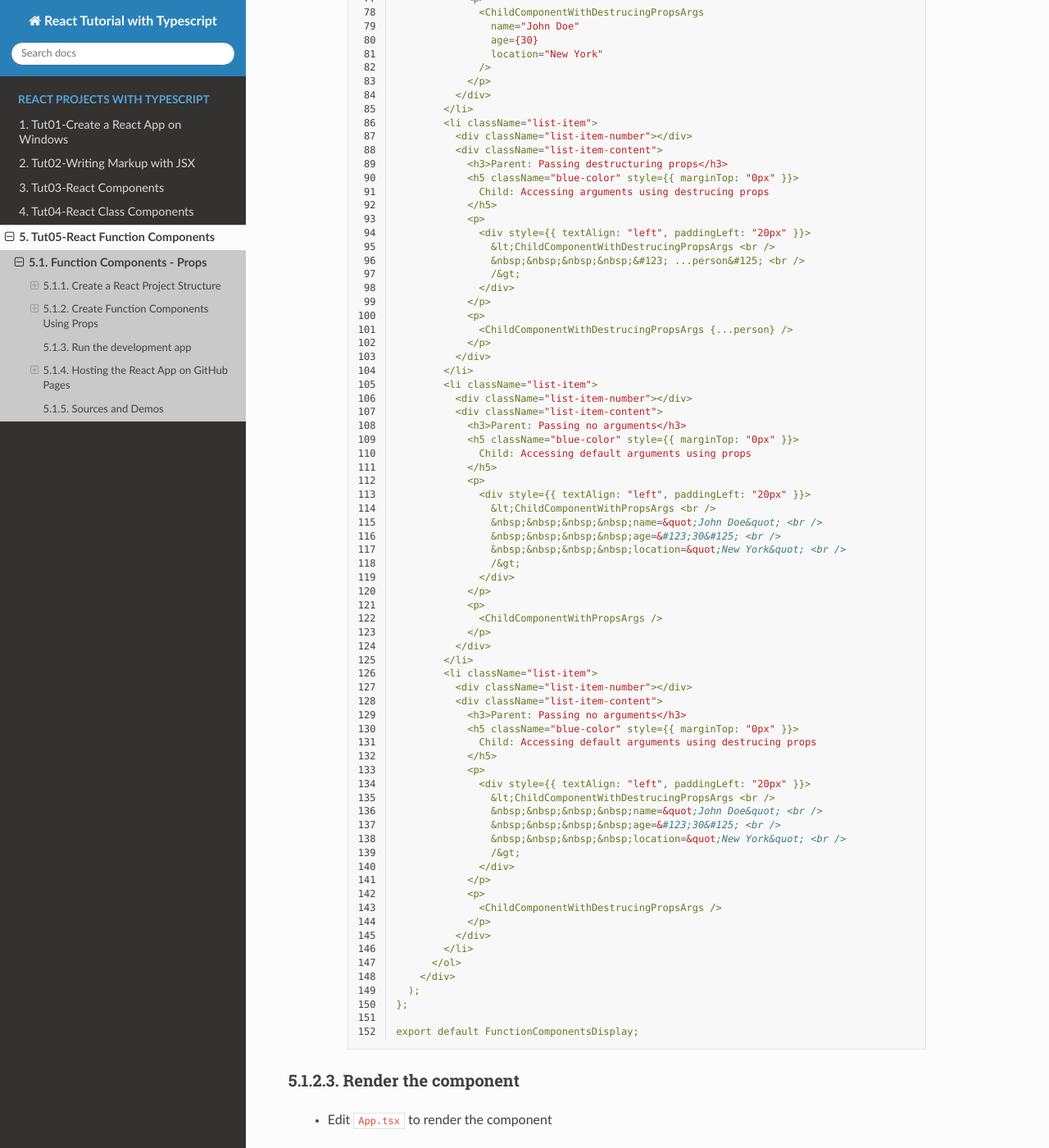
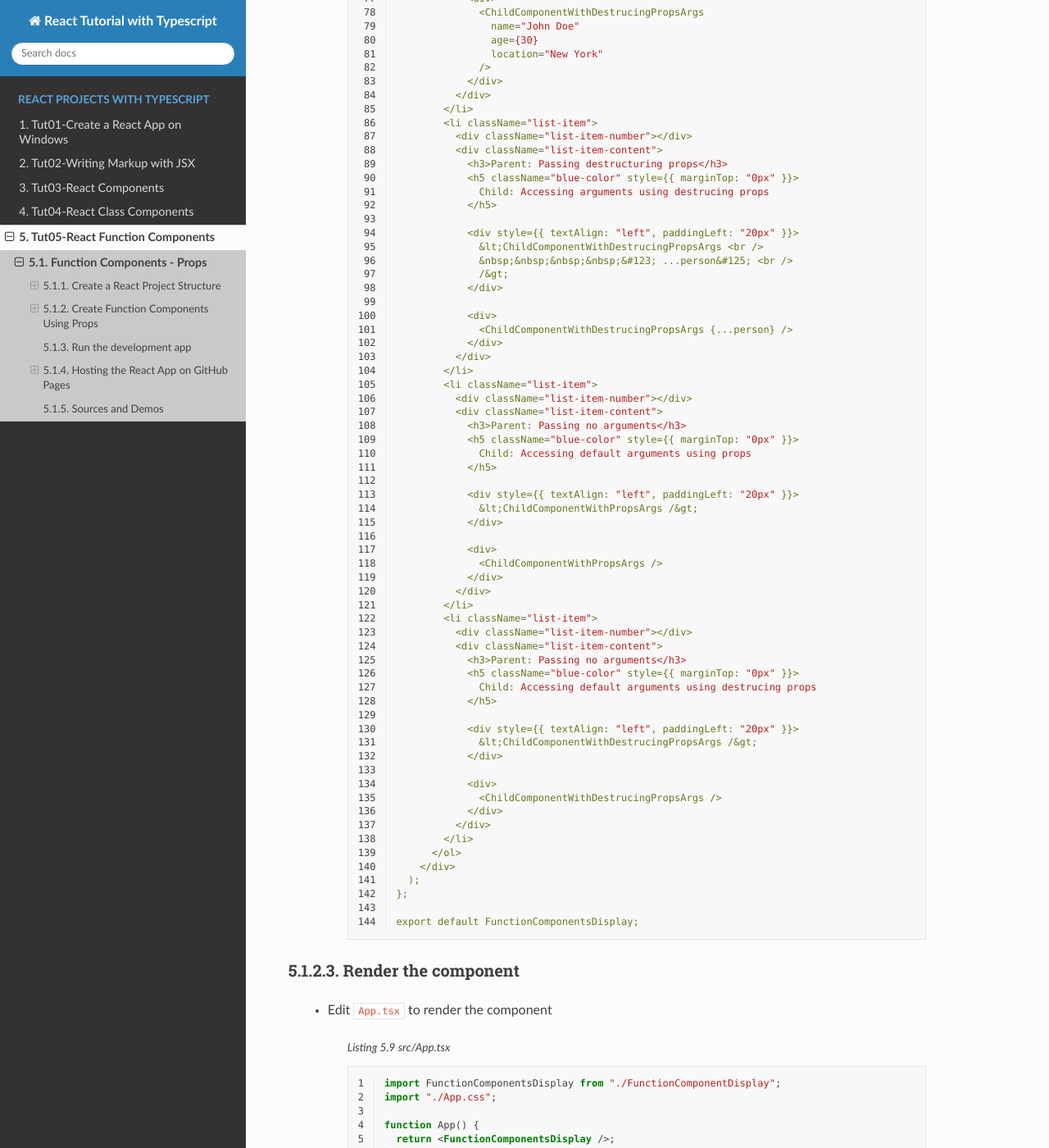
Before and after one commit to david-ggs-230/react-projects-docs, a Sphinx documentation site: the page built from docs/react-app-ts/tut05-function-components-props.rst, in a window 1280 px wide and 1400 px high, scrolled down 7173 px. Shown: the whole window at 82% size. Built offline with Sphinx 7.4.7 and the Read the Docs theme 3.1.0, drawn with Linux system fonts in a browser that asks for light colours; some of the changed text lies outside the part shown.

Commit message:
Add files via upload

```diff
--- a/docs/react-app-ts/tut05-function-components-props.rst
+++ b/docs/react-app-ts/tut05-function-components-props.rst
@@ -348,22 +348,22 @@ In React, passing and accessing props in a function component is simple and stra
                       <h5 className="blue-color" style={{ marginTop: "0px" }}>
                         Child: Accessing arguments using props
                       </h5>
-                      <p>
-                        <div style={{ textAlign: "left", paddingLeft: "20px" }}>
-                          &lt;ChildComponentWithPropsArgs <br />
-                          &nbsp;&nbsp;&nbsp;&nbsp;name=&quot;John Doe&quot; <br />
-                          &nbsp;&nbsp;&nbsp;&nbsp;age=&#123;30&#125; <br />
-                          &nbsp;&nbsp;&nbsp;&nbsp;location=&quot;New York&quot; <br />
-                          /&gt;
-                        </div>
-                      </p>
-                      <p>
+
+                      <div style={{ textAlign: "left", paddingLeft: "20px" }}>
+                        &lt;ChildComponentWithPropsArgs <br />
+                        &nbsp;&nbsp;&nbsp;&nbsp;name=&quot;John Doe&quot; <br />
+                        &nbsp;&nbsp;&nbsp;&nbsp;age=&#123;30&#125; <br />
+                        &nbsp;&nbsp;&nbsp;&nbsp;location=&quot;New York&quot; <br />
+                        /&gt;
+                      </div>
+
+                      <div>
                         <ChildComponentWithPropsArgs
                           name="John Doe"
                           age={30}
                           location="New York"
                         />
-                      </p>
+                      </div>
                     </div>
                   </li>
                   <li className="list-item">
@@ -373,16 +373,16 @@ In React, passing and accessing props in a function component is simple and stra
                       <h5 className="blue-color" style={{ marginTop: "0px" }}>
                         Child: Accessing arguments using props
                       </h5>
-                      <p>
-                        <div style={{ textAlign: "left", paddingLeft: "20px" }}>
-                          &lt;ChildComponentWithPropsArgs <br />
-                          &nbsp;&nbsp;&nbsp;&nbsp;&#123; ...person&#125; <br />
-                          /&gt;
-                        </div>
-                      </p>
-                      <p>
+
+                      <div style={{ textAlign: "left", paddingLeft: "20px" }}>
+                        &lt;ChildComponentWithPropsArgs <br />
+                        &nbsp;&nbsp;&nbsp;&nbsp;&#123; ...person&#125; <br />
+                        /&gt;
+                      </div>
+
+                      <div>
                         <ChildComponentWithPropsArgs {...person} />
-                      </p>
+                      </div>
                     </div>
                   </li>
                   <li className="list-item">
@@ -392,22 +392,22 @@ In React, passing and accessing props in a function component is simple and stra
                       <h5 className="blue-color" style={{ marginTop: "0px" }}>
                         Child: Accessing arguments using destrucing props
                       </h5>
-                      <p>
-                        <div style={{ textAlign: "left", paddingLeft: "20px" }}>
-                          &lt;ChildComponentWithDestrucingPropsArgs <br />
-                          &nbsp;&nbsp;&nbsp;&nbsp;name=&quot;John Doe&quot; <br />
-                          &nbsp;&nbsp;&nbsp;&nbsp;age=&#123;30&#125; <br />
-                          &nbsp;&nbsp;&nbsp;&nbsp;location=&quot;New York&quot; <br />
-                          /&gt;
-                        </div>
-                      </p>
-                      <p>
+
+                      <div style={{ textAlign: "left", paddingLeft: "20px" }}>
+                        &lt;ChildComponentWithDestrucingPropsArgs <br />
+                        &nbsp;&nbsp;&nbsp;&nbsp;name=&quot;John Doe&quot; <br />
+                        &nbsp;&nbsp;&nbsp;&nbsp;age=&#123;30&#125; <br />
+                        &nbsp;&nbsp;&nbsp;&nbsp;location=&quot;New York&quot; <br />
+                        /&gt;
+                      </div>
+
+                      <div>
                         <ChildComponentWithDestrucingPropsArgs
                           name="John Doe"
                           age={30}
                           location="New York"
                         />
-                      </p>
+                      </div>
                     </div>
                   </li>
                   <li className="list-item">
@@ -417,16 +417,16 @@ In React, passing and accessing props in a function component is simple and stra
                       <h5 className="blue-color" style={{ marginTop: "0px" }}>
                         Child: Accessing arguments using destrucing props
                       </h5>
-                      <p>
-                        <div style={{ textAlign: "left", paddingLeft: "20px" }}>
-                          &lt;ChildComponentWithDestrucingPropsArgs <br />
-                          &nbsp;&nbsp;&nbsp;&nbsp;&#123; ...person&#125; <br />
-                          /&gt;
-                        </div>
-                      </p>
-                      <p>
+
+                      <div style={{ textAlign: "left", paddingLeft: "20px" }}>
+                        &lt;ChildComponentWithDestrucingPropsArgs <br />
+                        &nbsp;&nbsp;&nbsp;&nbsp;&#123; ...person&#125; <br />
+                        /&gt;
+                      </div>
+
+                      <div>
                         <ChildComponentWithDestrucingPropsArgs {...person} />
-                      </p>
+                      </div>
                     </div>
                   </li>
                   <li className="list-item">
@@ -436,18 +436,14 @@ In React, passing and accessing props in a function component is simple and stra
                       <h5 className="blue-color" style={{ marginTop: "0px" }}>
                         Child: Accessing default arguments using props
                       </h5>
-                      <p>
-                        <div style={{ textAlign: "left", paddingLeft: "20px" }}>
-                          &lt;ChildComponentWithPropsArgs <br />
-                          &nbsp;&nbsp;&nbsp;&nbsp;name=&quot;John Doe&quot; <br />
-                          &nbsp;&nbsp;&nbsp;&nbsp;age=&#123;30&#125; <br />
-                          &nbsp;&nbsp;&nbsp;&nbsp;location=&quot;New York&quot; <br />
-                          /&gt;
-                        </div>
-                      </p>
-                      <p>
+
+                      <div style={{ textAlign: "left", paddingLeft: "20px" }}>
+                        &lt;ChildComponentWithPropsArgs /&gt;
+                      </div>
+
+                      <div>
                         <ChildComponentWithPropsArgs />
-                      </p>
+                      </div>
                     </div>
                   </li>
                   <li className="list-item">
@@ -457,18 +453,14 @@ In React, passing and accessing props in a function component is simple and stra
                       <h5 className="blue-color" style={{ marginTop: "0px" }}>
                         Child: Accessing default arguments using destrucing props
                       </h5>
-                      <p>
-                        <div style={{ textAlign: "left", paddingLeft: "20px" }}>
-                          &lt;ChildComponentWithDestrucingPropsArgs <br />
-                          &nbsp;&nbsp;&nbsp;&nbsp;name=&quot;John Doe&quot; <br />
-                          &nbsp;&nbsp;&nbsp;&nbsp;age=&#123;30&#125; <br />
-                          &nbsp;&nbsp;&nbsp;&nbsp;location=&quot;New York&quot; <br />
-                          /&gt;
-                        </div>
-                      </p>
-                      <p>
+
+                      <div style={{ textAlign: "left", paddingLeft: "20px" }}>
+                        &lt;ChildComponentWithDestrucingPropsArgs /&gt;
+                      </div>
+
+                      <div>
                         <ChildComponentWithDestrucingPropsArgs />
-                      </p>
+                      </div>
                     </div>
                   </li>
                 </ol>
```
